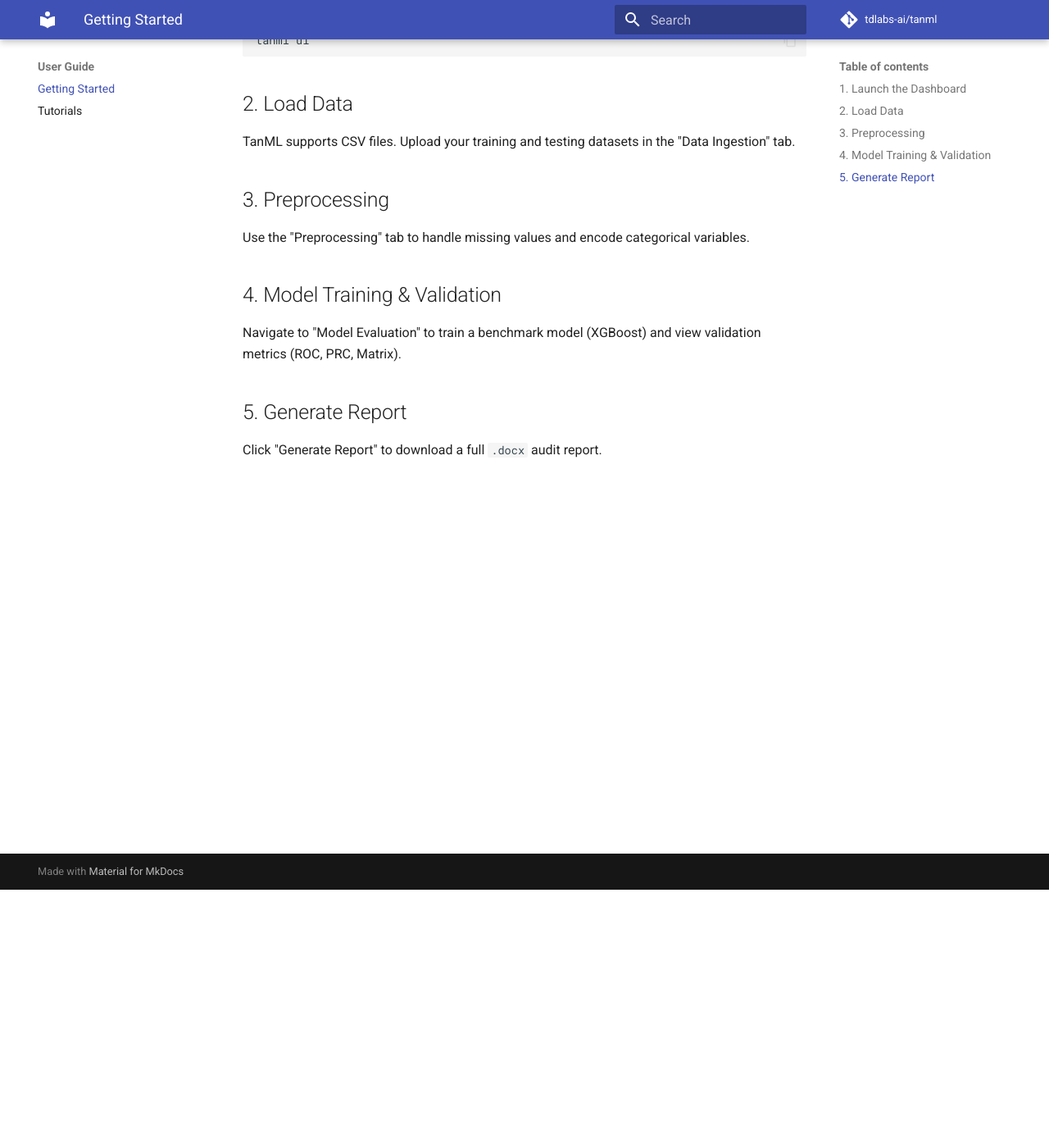
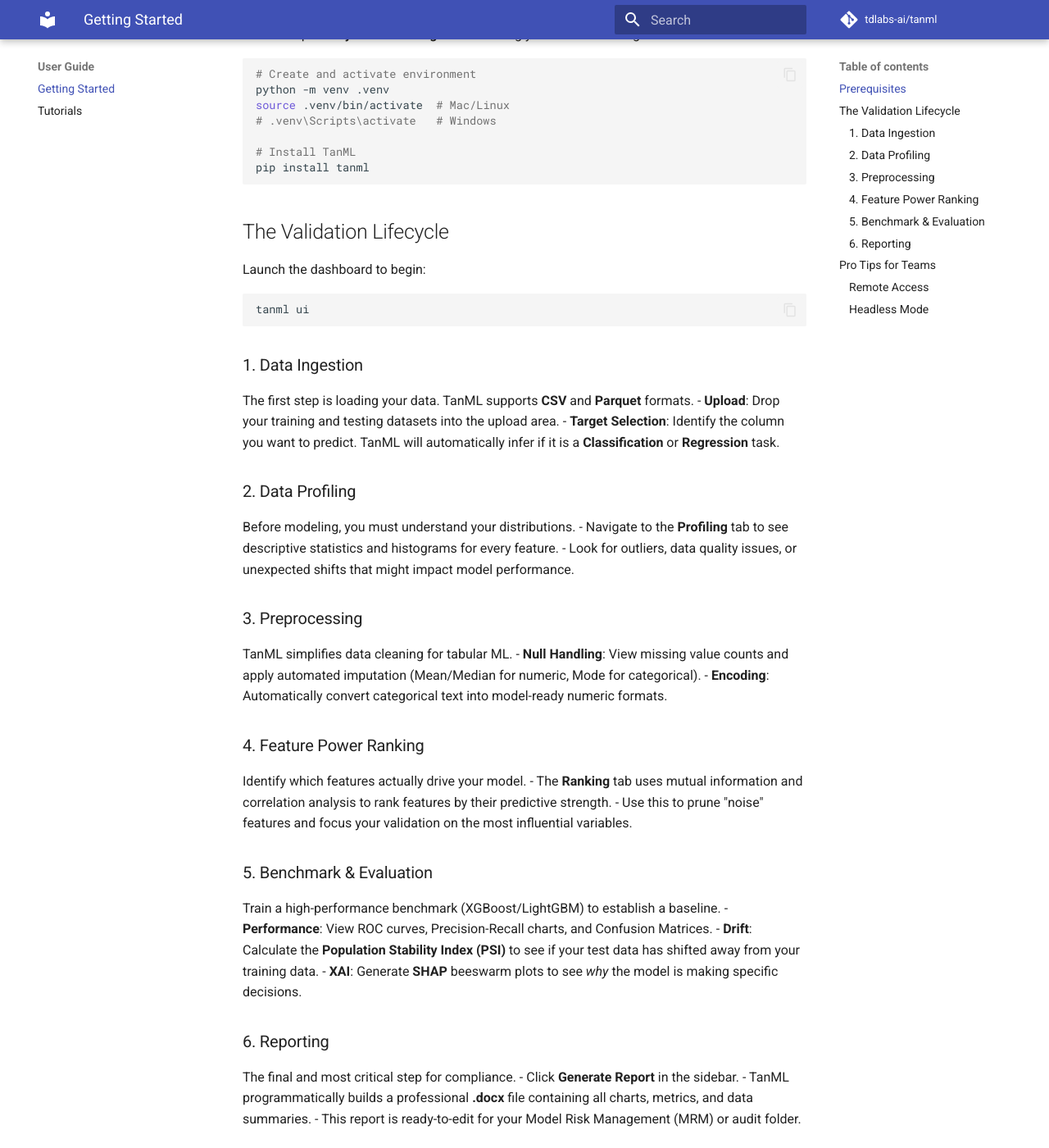
Before and after one commit to tdlabs-ai/tanml, an MkDocs documentation site: the page built from docs/user-guide/getting-started.md, in a window 1280 px wide and 1400 px high, scrolled down 315 px. Shown: the whole window at 82% size. Built offline with MkDocs 1.6.1 and Material for MkDocs 9.7.7, drawn with Linux system fonts in a browser that asks for light colours; comment, search, counter and statistics services are not loaded; some of the changed text lies outside the part shown.

Commit message:
docs: expand getting started guide into comprehensive lifecycle walkthrough

````diff
--- a/docs/user-guide/getting-started.md
+++ b/docs/user-guide/getting-started.md
@@ -1,25 +1,75 @@
 # Getting Started
 
-This guide will walk you through your first validation run with TanML.
+This guide walks you through the end-to-end lifecycle of a model validation project using TanML.
 
-## 1. Launch the Dashboard
+## Prerequisites
+
+TanML requires **Python 3.8 or higher**. We strongly recommend using a virtual environment:
+
+```bash
+# Create and activate environment
+python -m venv .venv
+source .venv/bin/activate  # Mac/Linux
+# .venv\Scripts\activate   # Windows
+
+# Install TanML
+pip install tanml
+```
+
+## The Validation Lifecycle
+
+Launch the dashboard to begin:
 
 ```bash
 tanml ui
 ```
 
-## 2. Load Data
+### 1. Data Ingestion
+The first step is loading your data. TanML supports **CSV** and **Parquet** formats.
+- **Upload**: Drop your training and testing datasets into the upload area.
+- **Target Selection**: Identify the column you want to predict. TanML will automatically infer if it is a **Classification** or **Regression** task.
 
-TanML supports CSV files. Upload your training and testing datasets in the "Data Ingestion" tab.
+### 2. Data Profiling
+Before modeling, you must understand your distributions.
+- Navigate to the **Profiling** tab to see descriptive statistics and histograms for every feature.
+- Look for outliers, data quality issues, or unexpected shifts that might impact model performance.
 
-## 3. Preprocessing
+### 3. Preprocessing
+TanML simplifies data cleaning for tabular ML.
+- **Null Handling**: View missing value counts and apply automated imputation (Mean/Median for numeric, Mode for categorical).
+- **Encoding**: Automatically convert categorical text into model-ready numeric formats.
 
-Use the "Preprocessing" tab to handle missing values and encode categorical variables.
+### 4. Feature Power Ranking
+Identify which features actually drive your model.
+- The **Ranking** tab uses mutual information and correlation analysis to rank features by their predictive strength.
+- Use this to prune "noise" features and focus your validation on the most influential variables.
 
-## 4. Model Training & Validation
+### 5. Benchmark & Evaluation
+Train a high-performance benchmark (XGBoost/LightGBM) to establish a baseline.
+- **Performance**: View ROC curves, Precision-Recall charts, and Confusion Matrices.
+- **Drift**: Calculate the **Population Stability Index (PSI)** to see if your test data has shifted away from your training data.
+- **XAI**: Generate **SHAP** beeswarm plots to see *why* the model is making specific decisions.
 
-Navigate to "Model Evaluation" to train a benchmark model (XGBoost) and view validation metrics (ROC, PRC, Matrix).
+### 6. Reporting
+The final and most critical step for compliance.
+- Click **Generate Report** in the sidebar.
+- TanML programmatically builds a professional **.docx** file containing all charts, metrics, and data summaries.
+- This report is ready-to-edit for your Model Risk Management (MRM) or audit folder.
 
-## 5. Generate Report
+---
 
-Click "Generate Report" to download a full `.docx` audit report.
+## Pro Tips for Teams
+
+### Remote Access
+Running TanML on a powerful office server? Use the public flag:
+```bash
+tanml ui --public --port 8501
+```
+*Note: Ensure you are on a secure VPN/network when using `--public`.*
+
+### Headless Mode
+Running on a server without a monitor?
+```bash
+tanml ui --headless
+```
+This starts the backend without trying to open a local browser. You can then access it from your laptop using the server's IP address.
````
